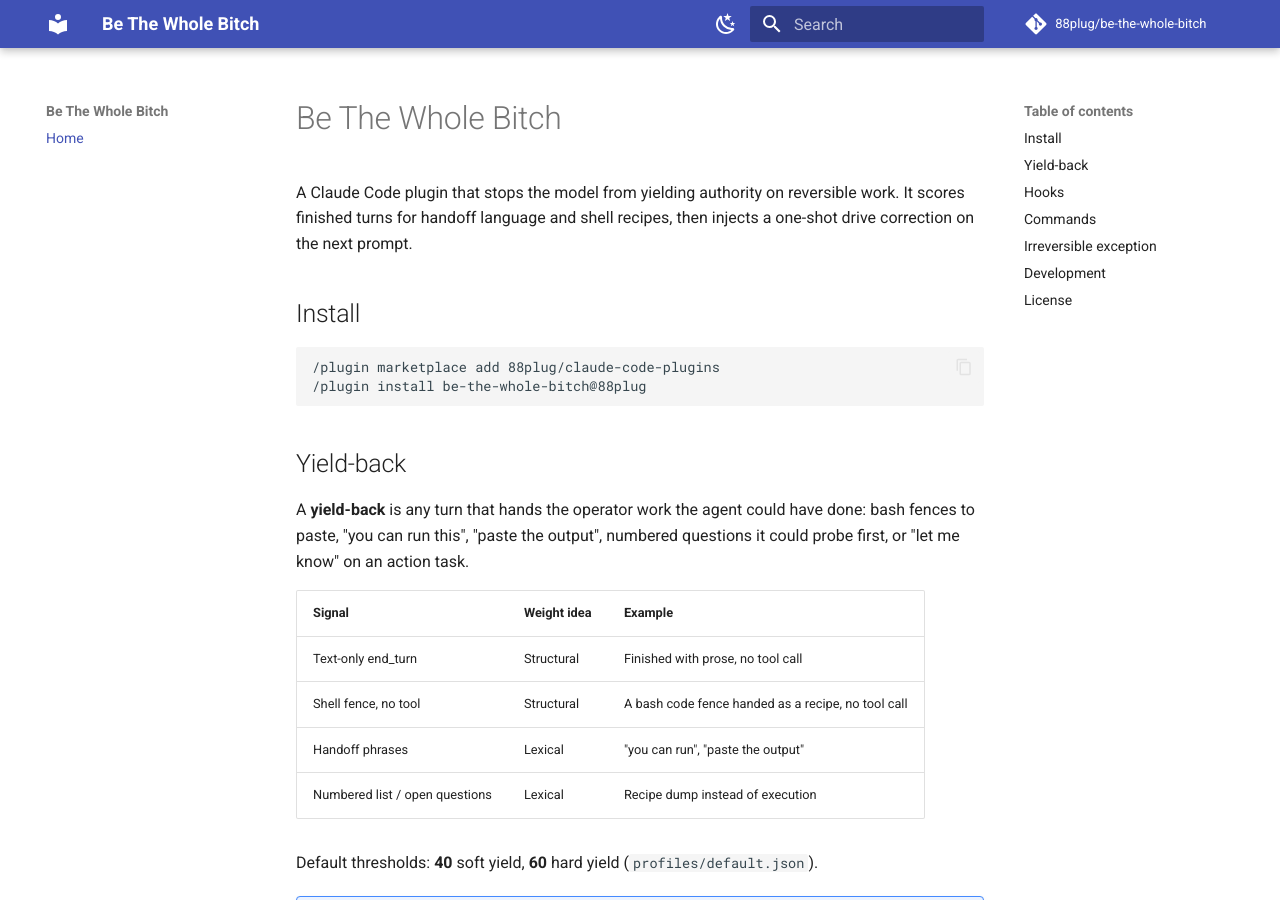
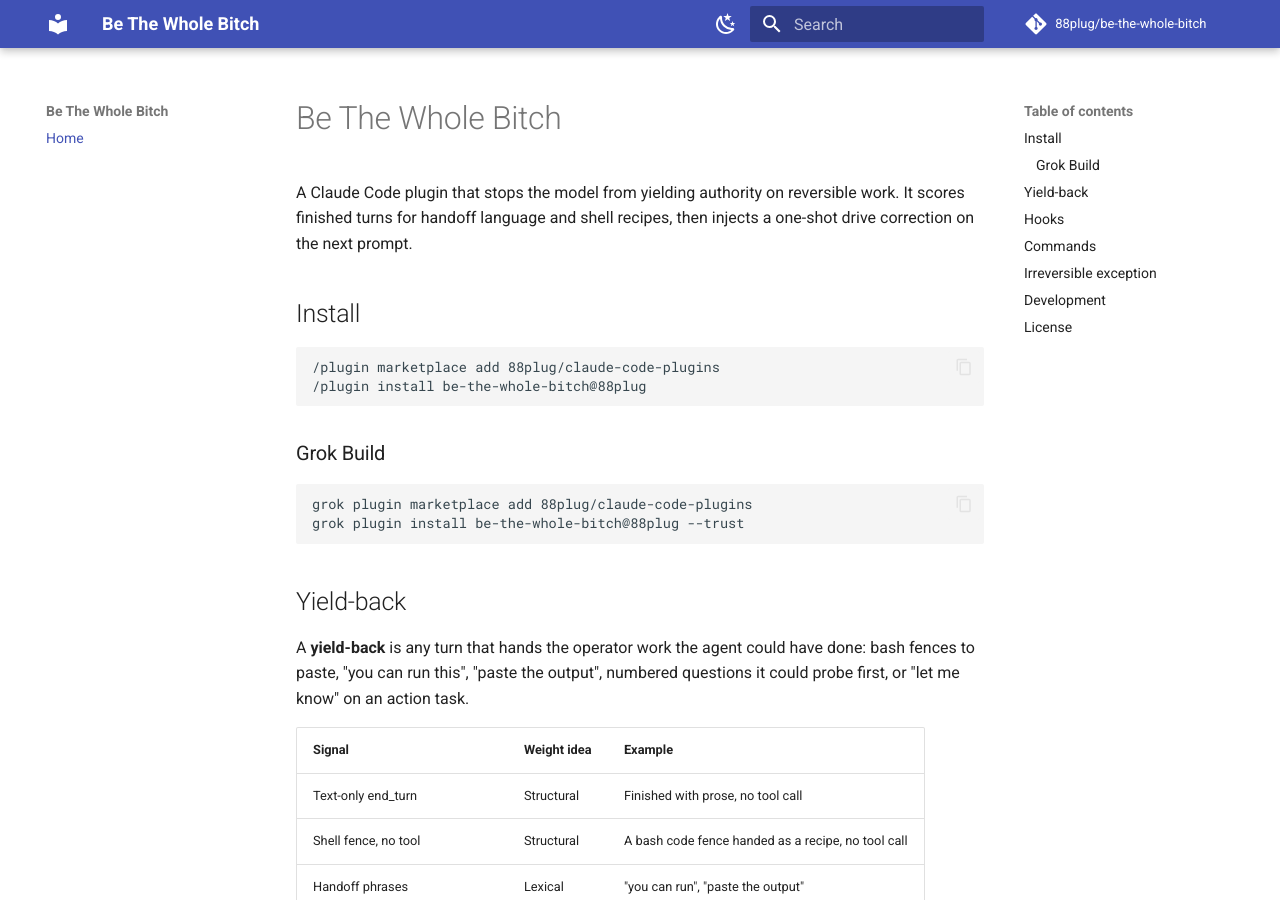
Before and after one commit to 88plug/be-the-whole-bitch, an MkDocs documentation site: the page built from docs/index.md, in a window 1280 px wide and 900 px high. Built offline with MkDocs 1.6.1 and Material for MkDocs 9.7.7, drawn with Linux system fonts in a browser that asks for light colours; comment, search, counter and statistics services are not loaded.

Commit message:
docs(install): add Grok Build marketplace install path
Strangers use: grok plugin marketplace add 88plug/claude-code-plugins
then grok plugin install <name>@88plug --trust (alongside Claude /plugin).

````diff
--- a/docs/index.md
+++ b/docs/index.md
@@ -8,6 +8,14 @@
 /plugin marketplace add 88plug/claude-code-plugins
 /plugin install be-the-whole-bitch@88plug
 ```
+
+### Grok Build
+
+```text
+grok plugin marketplace add 88plug/claude-code-plugins
+grok plugin install be-the-whole-bitch@88plug --trust
+```
+
 
 ## Yield-back
 
````
Also changed, not shown: README.md (+8 -0 lines).
